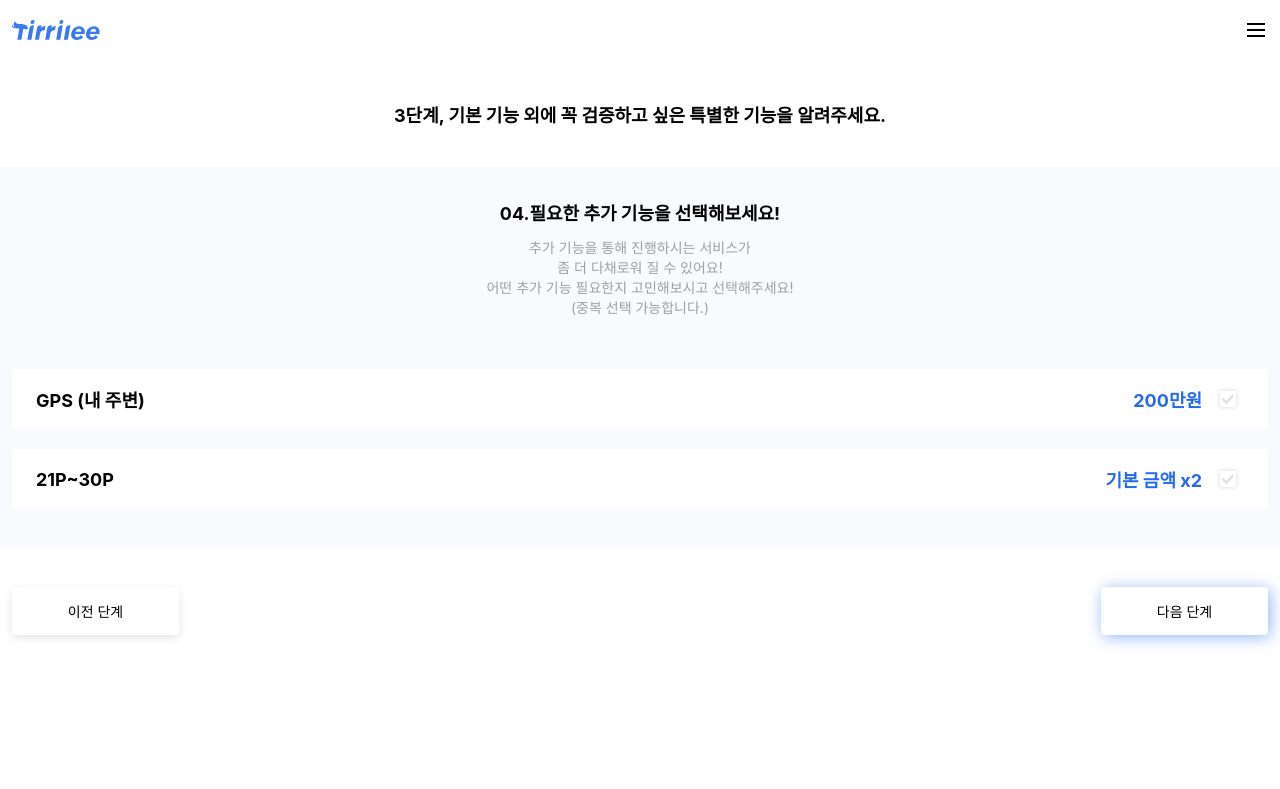
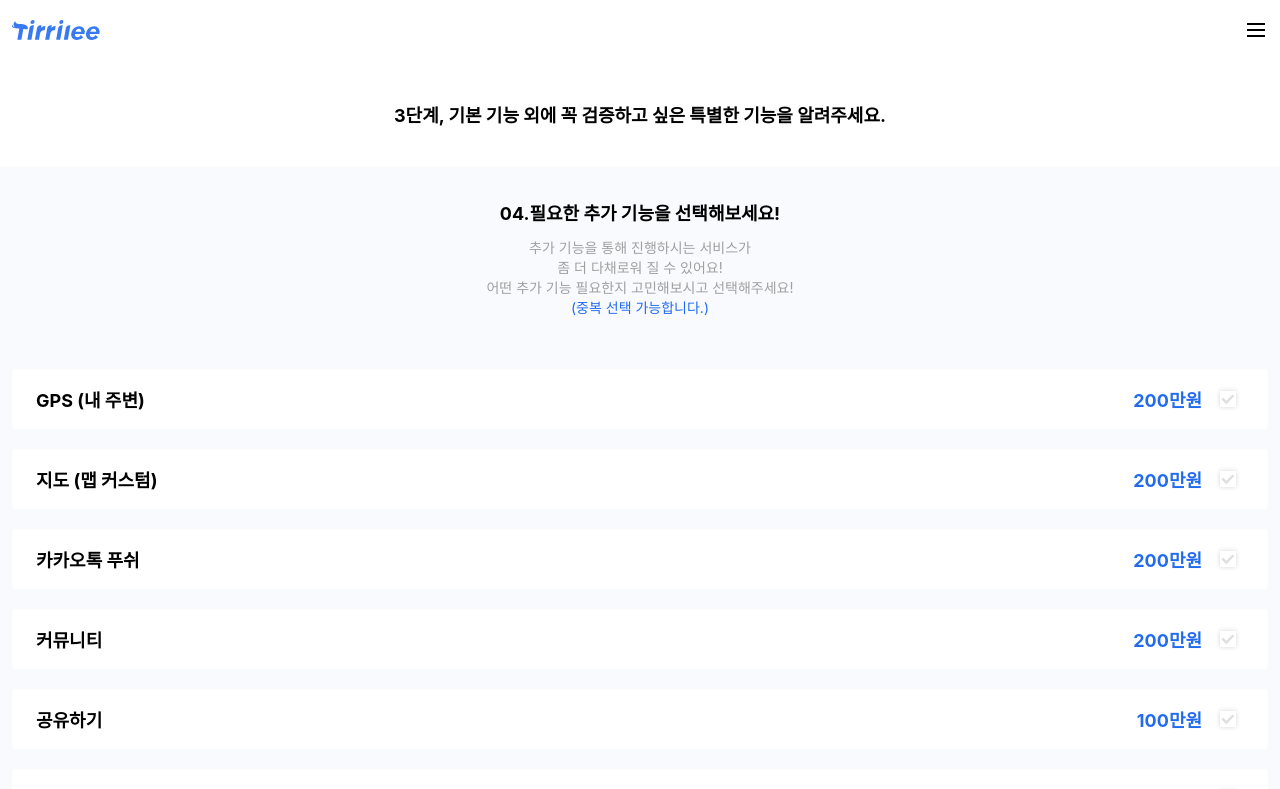
Before and after one commit to hardboiled65/tirrilee-test, a React (Create React App) app: page /step4 in a window 1280 px wide. Shown: the top 789 px of the page. Built offline with nearby package versions, Linux system fonts and the light colour scheme.

Commit message:
Step 4 page done.

```diff
--- a/src/Step4.js
+++ b/src/Step4.js
@@ -7,7 +7,7 @@ import './Step4.scss'
 import ContentCheckboxSmall from './components/ContentCheckboxSmall'
 import BaseButton from './components/BaseButton'
 import store from './store/index'
-import { setPageMultiple } from './actions/index'
+import { setAdditionalFeatures } from './actions/index'
 
 const Step4 = (props) => {
   const [selections, setSelections] = useState({
@@ -21,6 +21,99 @@ const Step4 = (props) => {
     none: false,
   });
 
+  const firstCheckboxStyle = {
+    width: 'calc(100% - 24px)',
+    marginTop: '40px',
+  };
+
+  const checkboxStyle = {
+    width: 'calc(100% - 24px)',
+    marginTop: '20px',
+  };
+
+  const features = [
+    {
+      title: 'GPS (내 주변)',
+      description: '200만원',
+      checkedKey: 'gps',
+      styles: firstCheckboxStyle,
+      onClick: () => { setSelections({
+        ...selections,
+        gps: !selections.gps,
+      }); },
+    },
+    {
+      title: '지도 (맵 커스텀)',
+      description: '200만원',
+      checkedKey: 'map',
+      styles: checkboxStyle,
+      onClick: () => { setSelections({
+        ...selections,
+        map: !selections.map,
+      }); },
+    },
+    {
+      title: '카카오톡 푸쉬',
+      description: '200만원',
+      checkedKey: 'kakaoPush',
+      styles: checkboxStyle,
+      onClick: () => { setSelections({
+        ...selections,
+        kakaoPush: !selections.kakaoPush,
+      }); },
+    },
+    {
+      title: '커뮤니티',
+      description: '200만원',
+      checkedKey: 'community',
+      styles: checkboxStyle,
+      onClick: () => { setSelections({
+        ...selections,
+        community: !selections.community,
+      }); },
+    },
+    {
+      title: '공유하기',
+      description: '100만원',
+      checkedKey: 'share',
+      styles: checkboxStyle,
+      onClick: () => { setSelections({
+        ...selections,
+        share: !selections.share,
+      }); },
+    },
+    {
+      title: '유저타입확장',
+      description: '200만원',
+      checkedKey: 'userTypeExpand',
+      styles: checkboxStyle,
+      onClick: () => { setSelections({
+        ...selections,
+        userTypeExpand: !selections.userTypeExpand,
+      }); },
+    },
+    {
+      title: '채팅(실시간)',
+      description: '200만원',
+      checkedKey: 'chat',
+      styles: checkboxStyle,
+      onClick: () => { setSelections({
+        ...selections,
+        chat: !selections.chat,
+      }); },
+    },
+    {
+      title: '필요없어요',
+      description: '0원',
+      checkedKey: 'none',
+      styles: checkboxStyle,
+      onClick: () => { setSelections({
+        ...selections,
+        none: !selections.none,
+      }); },
+    },
+  ];
+
   const history = useHistory();
 
   function goBack() {
@@ -33,11 +126,34 @@ const Step4 = (props) => {
 
   useEffect(() => {
     const features = store.getState().additionalFeatures;
+    if (features.gps === true) {
+      setSelections({ ...selections, gps: true});
+    }
+    if (features.map === true) {
+      setSelections({ ...selections, map: true});
+    }
+    if (features.kakaoPush === true) {
+      setSelections({ ...selections, kakaoPush: true});
+    }
+    if (features.community === true) {
+      setSelections({ ...selections, community: true});
+    }
+    if (features.share === true) {
+      setSelections({ ...selections, share: true});
+    }
+    if (features.userTypeExpand === true) {
+      setSelections({ ...selections, userTypeExpand: true});
+    }
+    if (features.chat === true) {
+      setSelections({ ...selections, chat: true});
+    }
+    if (features.none === true) {
+      setSelections({ ...selections, none: true});
+    }
   }, []);
 
   useEffect(() => {
-    // let multiple = 0;
-    // props.dispatch(setPageMultiple(multiple));
+    props.dispatch(setAdditionalFeatures(selections));
   }, [props, selections]);
 
   return (
@@ -51,33 +167,13 @@ const Step4 = (props) => {
         <p className="description">추가 기능을 통해 진행하시는 서비스가<br />
 좀 더 다채로워 질 수 있어요!<br />
 어떤 추가 기능 필요한지 고민해보시고 선택해주세요!<br />
-<span>(중복 선택 가능합니다.)</span></p>
-        <ContentCheckboxSmall
-          title="GPS (내 주변)"
-          description="200만원"
-          checked={selections.gps === true}
-          styles={{
-            width: 'calc(100% - 24px)',
-            marginTop: '40px',
-          }}
-          onClick={() => { setSelections({
-            ...selections,
-            gps: !selections.gps,
-          }); }}
-        />
-        <ContentCheckboxSmall
-          title="21P~30P"
-          description="기본 금액 x2"
-          checked={selections.map === true}
-          styles={{
-            width: 'calc(100% - 24px)',
-            marginTop: '20px',
-          }}
-          onClick={() => { setSelections({
-            ...selections,
-            map: !selections.map,
-          }); }}
-        />
+<span style={{ color: '#226bef' }}>(중복 선택 가능합니다.)</span></p>
+        {features.map(feature => <ContentCheckboxSmall key={feature.checkedKey}
+          title={feature.title}
+          description={feature.description}
+          checked={selections[feature.checkedKey] === true}
+          styles={feature.styles}
+          onClick={feature.onClick} />)}
       </div>
       <div className="buttons">
         <BaseButton
@@ -102,7 +198,7 @@ const Step4 = (props) => {
 }
 
 const mapStateToProps = state => {
-  return { pageMultiple: state.pageMultiple };
+  return { additionalFeatures: state.additionalFeatures };
 };
 
 export default connect(mapStateToProps)(Step4)
--- a/src/Step4.scss
+++ b/src/Step4.scss
@@ -19,7 +19,7 @@
   }
 
   .inner-section {
-    height: 381px;
+    height: 886px;
     background-color: #f8fafe;
 
     > .title {
--- a/src/actions/index.js
+++ b/src/actions/index.js
@@ -27,3 +27,7 @@ export function setDesignPrice(payload) {
 export function setPageMultiple(payload) {
   return { type: SET_PAGE_MULTIPLE, payload };
 }
+
+export function setAdditionalFeatures(payload) {
+  return { type: SET_ADDITIONAL_FEATURES, payload };
+}
--- a/src/reducers/index.js
+++ b/src/reducers/index.js
@@ -55,7 +55,9 @@ function rootReducer(state = initialState, action) {
         pageMultiple: action.payload,
       });
     case SET_ADDITIONAL_FEATURES:
-      return state;
+      return Object.assign({}, state, {
+        additionalFeatures: action.payload,
+      });
     case SET_ADMIN:
       return state;
     default:
```
